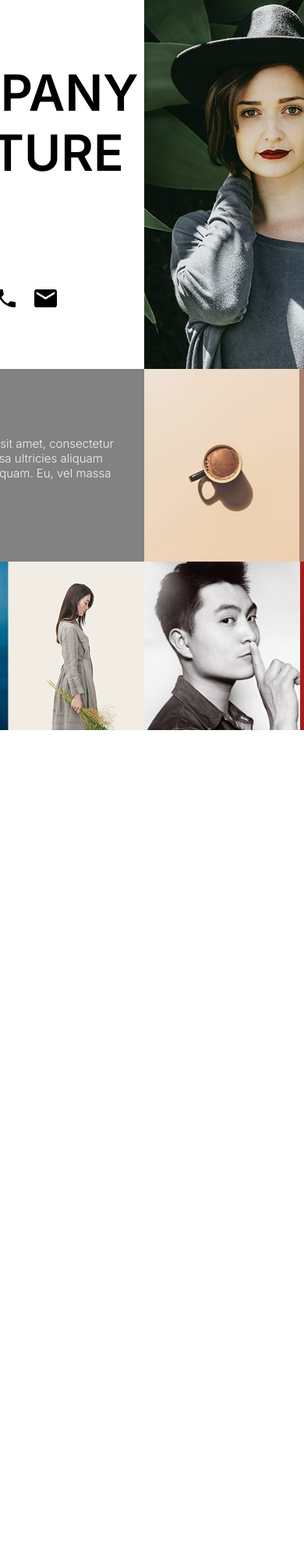
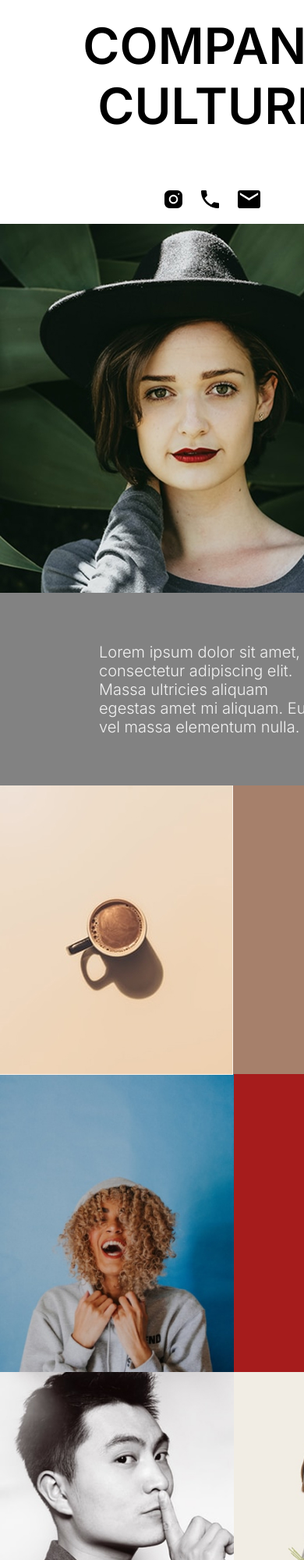
Before and after one commit to BlessSinister/company_culture, a plain HTML site: page index.html in a window 390 px wide. Shown: the top 2000 px of the page at 78% size. Before the commit the page ends 1007 px from the top, so only its background shows below. Drawn offline with Linux system fonts and the light colour scheme.

Commit message:
final_project

```diff
--- a/index.html
+++ b/index.html
@@ -8,68 +8,69 @@
   </head>
   <body>
     <main class="container">
-      <div class="company">
+      <header class="company">
         <h1 class="company__title">COMPANY CULTURE</h1>
-        <div class="company__icons">
+        <nav class="company__icons">
           <img src="./source/insta_icon.svg" alt="zapretgramm icon" />
           <img src="./source/phone_icon.svg" alt="phone icon" />
           <img src="./source/email_icon.svg" alt="email icon" />
-        </div>
-      </div>
+        </nav>
+      </header>
 
       <div class="photo_girl-hat">
         <picture>
-          <!-- <source
-            srcset="./source/993px/girl-hat.jpg"
-            media="(max-width: 1199px)"
-          /> -->
+          <source srcset="./source/9.jpg" media="(max-width: 768px)" />
 
           <img src="./source/girl-hat.jpg" alt="girl with hat photo" />
         </picture>
       </div>
       <div class="photo_woman-laugh">
         <picture>
+          <source srcset="./source/4.jpg" media="(max-width: 768px)" />
+
           <source
             srcset="./source/993px/woman-laugh.jpg"
             media="(max-width: 1199px)"
           />
-          <img src="./source/woman-laugh.jpg" alt="woman laugh photo" />
+
+          <img
+            src="./source/woman-laugh.jpg"
+            alt="woman laugh photo"
+            class="photo_woman-laugh__img"
+          />
         </picture>
       </div>
       <div class="photo_woman-side">
         <picture>
+          <source srcset="./source/8.jpg" media="(max-width: 768px)" />
+
           <source
             srcset="./source/993px/woman-side.jpg"
             media="(max-width: 1199px)"
           />
-          <img src="./source/woman-side.jpg" alt="woman with flowers" />
+
+          <img
+            src="./source/woman-side.jpg"
+            alt="woman with flowers"
+            class="photo_woman-side__avatar"
+          />
         </picture>
       </div>
       <div class="photo_door">
         <picture>
-          <!-- <source
-            srcset="./source/993px/door.jpg"
-            media="(max-width: 1199px)"
-          /> -->
           <img src="./source/door.jpg" alt="door photo" />
         </picture>
       </div>
       <div class="photo_coffee">
         <picture>
-          <!-- <source
-            srcset="./source/993px/coffee.jpg"
-            media="(max-width: 1199px)"
-          /> -->
+          <source srcset="./source/2.jpg" media="(max-width: 768px)" />
           <img src="./source/coffee.jpg" alt="coffee photo" />
         </picture>
       </div>
       <div class="block block--red"></div>
       <div class="photo_man-profile">
         <picture>
-          <!-- <source
-            srcset="./source/993px/man-profile.jpg"
-            media="(max-width: 1199px)"
-          /> -->
+          <source srcset="./source/7.jpg" media="(max-width: 768px)" />
           <img
             class="photo_man-profile__avatar"
             src="./source/man-profile.jpg"
--- a/style.css
+++ b/style.css
@@ -41,30 +41,24 @@ body {
   }
 }
 
-/* @media (max-width: 992px) {
+@media (max-width: 768px) {
   .container {
-    max-width: 960px;
-  }
-  h1 {
-    font-size: 2em;
+    max-width: 74rem;
+    grid-template-columns: auto auto;
+    grid-template-areas:
+      'company company'
+      'girl-hat girl-hat'
+      'text text'
+      'coffee coffee'
+      'woman-laugh block--red  '
+      'man-profile woman-side';
   }
 }
-
-@media (max-width: 768px) {
+@media (min-width: 320px) {
   .container {
-    max-width: 740px;
-    grid-template-columns: 1fr;
-  }
-  nav {
-    display: none;
+    max-width: 100%;
   }
 }
-
-@media (max-width: 320px) {
-  body {
-    padding: 5px;
-  }
-} */
 .company {
   grid-area: company;
   display: flex;
@@ -78,13 +72,27 @@ body {
     max-width: 34.2rem;
   }
 }
+@media (max-width: 768px) {
+  .company {
+    max-width: 54.5rem;
+    padding: 2rem;
+  }
+}
+
 .company__title {
   font-size: 6.4rem;
   font-family: 'Inter';
   font-weight: 600;
   text-align: center;
   margin-bottom: 13.7rem;
+  max-width: 61.8rem;
 }
+@media (max-width: 768px) {
+  .company__title {
+    margin-bottom: 7rem;
+  }
+}
+
 .text {
   grid-area: text;
   background-color: rgba(130, 130, 130, 1);
@@ -104,6 +112,17 @@ body {
     font-size: 1.5rem;
   }
 }
+@media (max-width: 768px) {
+  .text__content {
+    max-width: 29.4rem;
+    font-size: 2rem;
+  }
+}
+@media (max-width: 320px) {
+  .text__content {
+    font-size: 2.5rem;
+  }
+}
 .photo_girl-hat {
   grid-area: girl-hat;
   height: 47.3rem;
@@ -111,6 +130,12 @@ body {
 .photo_woman-laugh {
   grid-area: woman-laugh;
   height: 28.7rem;
+}
+@media (max-width: 768px) {
+  .photo_woman-laugh__img {
+    max-width: 30rem;
+    width: 100%;
+  }
 }
 .photo_door {
   grid-area: door;
@@ -124,6 +149,14 @@ body {
   grid-area: woman-side;
   height: 28.7rem;
 }
+@media (max-width: 768px) {
+  .photo_woman-side__avatar {
+    max-width: 24.7rem;
+    width: 100%;
+    height: 32rem;
+  }
+}
+
 .block--red {
   grid-area: block--red;
   height: 18.6rem;
@@ -135,6 +168,13 @@ body {
     height: 21.6rem;
   }
 }
+@media (max-width: 768px) {
+  .block--red {
+    width: 24.8rem;
+    height: 38.2rem;
+  }
+}
+
 .photo_man-profile {
   grid-area: man-profile;
 }
@@ -144,10 +184,21 @@ body {
     width: 20rem;
   }
 }
+@media (max-width: 768px) {
+  .photo_man-profile__avatar {
+    height: 32rem;
+    width: 30rem;
+  }
+}
 .photo_coffee {
   grid-area: coffee;
   background-color: rgba(166, 128, 107, 1);
   height: 24.7rem;
+}
+@media (max-width: 768px) {
+  .photo_coffee {
+    height: 37rem;
+  }
 }
 .img {
   max-width: 100%;
```
Also changed, not shown: source/2.jpg (added), source/4.jpg (added), source/7.jpg (added), source/8.jpg (added), source/9.jpg (added).
